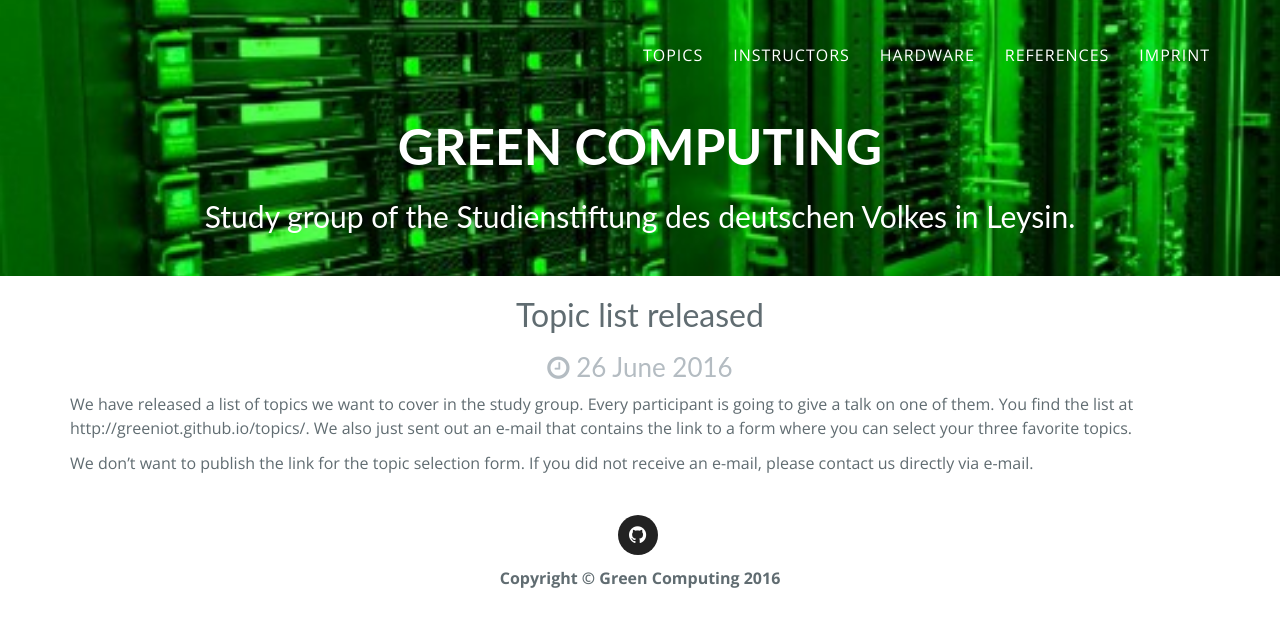
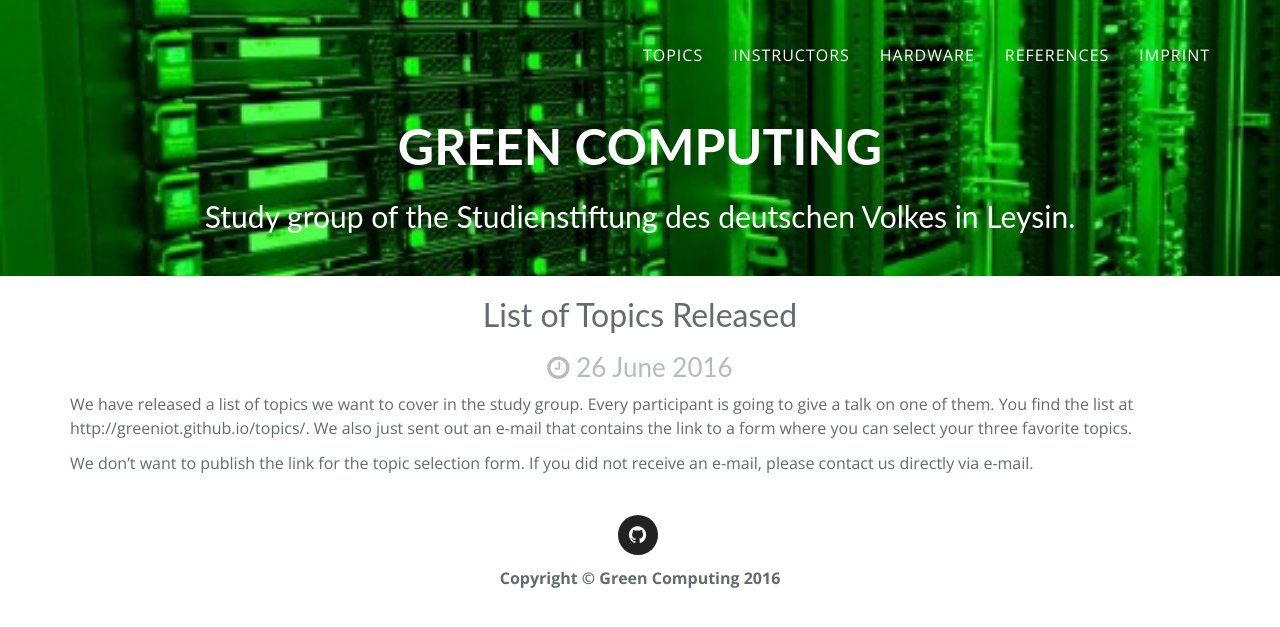
Before and after one commit to greeniot/greeniot.github.io, a Jekyll site: the page built from _posts/2016-06-26-topic-list-released.md, in a window 1280 px wide. Shown: the top 627 px of the page. Built offline with Jekyll 4.4.1, drawn with Linux system fonts in a browser that asks for light colours.

Commit message:
minor fix

```diff
--- a/_posts/2016-06-26-topic-list-released.md
+++ b/_posts/2016-06-26-topic-list-released.md
@@ -1,7 +1,7 @@
 ---
 layout: blogpost
 date: 2016-06-26 12:00:00
-title: Topic list released
+title: List of Topics Released
 ---
 We have released a list of topics we want to cover in the study group. Every participant is going to give a talk on one of them. You find the list at http://greeniot.github.io/topics/. We also just sent out an e-mail that contains the link to a form where you can select your three favorite topics.
 
```
